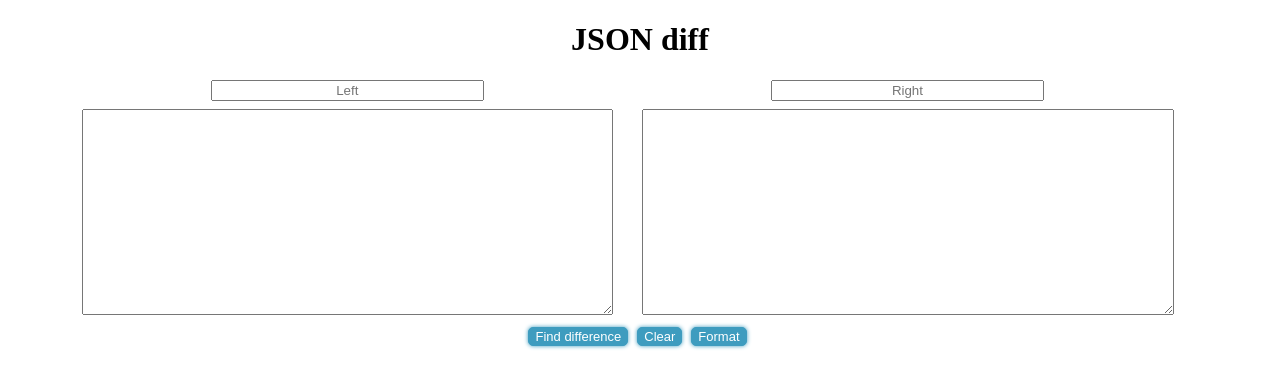
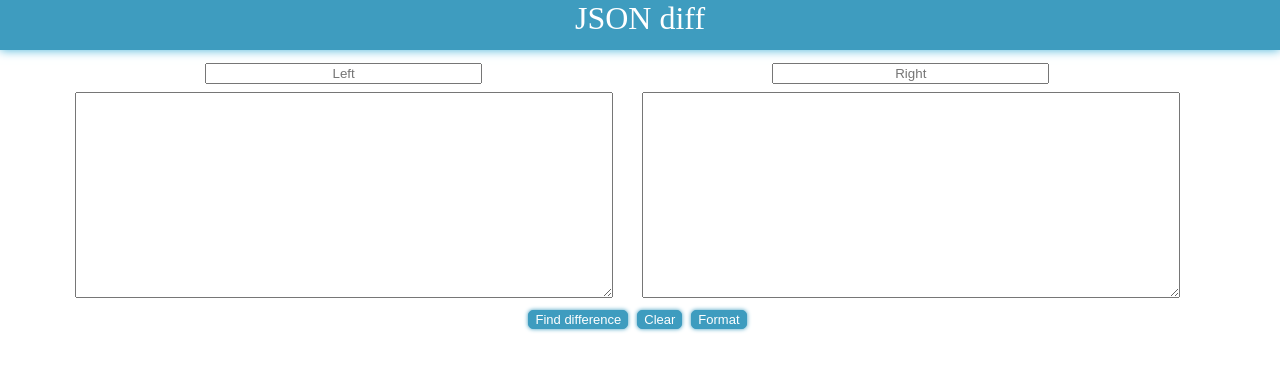
Before and after one commit to Manikandan-K/JsonDiff, a plain HTML site: page index.html in a window 1280 px wide. Drawn offline with Linux system fonts and the light colour scheme.

Commit message:
[Preethi] Added header for website

```diff
--- a/css/style.css
+++ b/css/style.css
@@ -2,8 +2,21 @@ ul {
     margin: 0;
 }
 
-body h1 {
+body{
+    margin: 0px;
+}
+header{
+    height: 50px;
+    vertical-align: middle;
+    background: #3e9cbf;
+    color: #fff;
+    box-shadow: 0px 0px 10px #46B3D9;
+}
+
+h1 {
     text-align: center;
+    margin: 0px;
+    font-weight: 500;
 }
 
 #popup {
@@ -16,6 +29,7 @@ body h1 {
 
 .inputs{
     text-align: center;
+    margin-top: 13px;
 }
 
 #json1_label, #json2_label{
--- a/index.html
+++ b/index.html
@@ -16,7 +16,9 @@
 	</head>
 
 	<body>
+	<header>
 		<h1>JSON diff</h1>
+	</header>
 		<div class="errors">
 			<section class="error1"></section>
 			<section class="error2"></section>
```
